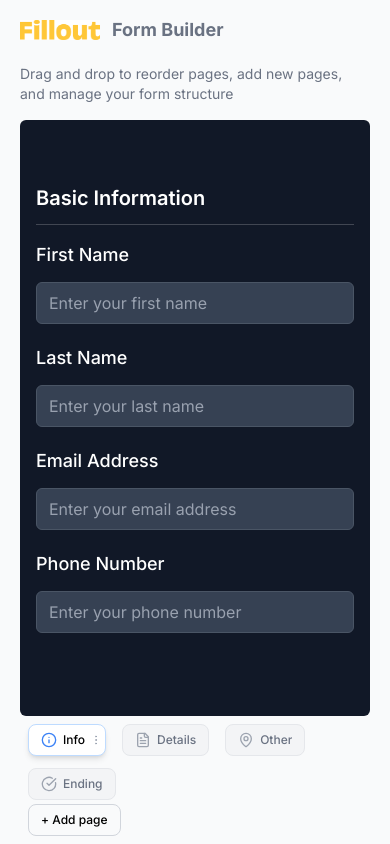
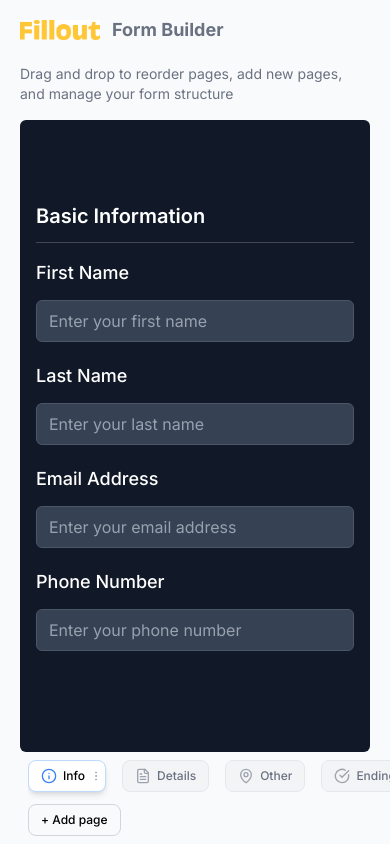
Before and after one commit to TPSReports80/fillout-app, a Next.js app: page / in a window 390 px wide. Built offline with nearby package versions, Linux system fonts and the light colour scheme.

Commit message:
Fixed drag boundaries

```diff
--- a/src/app/components/GapButton.tsx
+++ b/src/app/components/GapButton.tsx
@@ -1,4 +1,5 @@
-import React from "react";
+import React, { useRef, useState, useEffect } from "react";
+import ReactDOM from "react-dom";
 import { FormTypeDropdown } from "./FormTypeDropdown";
 
 interface GapButtonProps {
@@ -21,6 +22,23 @@ export const GapButton: React.FC<GapButtonProps> = ({
   onFormTypeSelect,
 }) => {
   const isVisible = isHovered || isDropdownOpen;
+  const buttonRef = useRef<HTMLButtonElement>(null);
+  const [dropdownPos, setDropdownPos] = useState<{
+    left: number;
+    top: number;
+  } | null>(null);
+
+  useEffect(() => {
+    if (isDropdownOpen && buttonRef.current) {
+      const rect = buttonRef.current.getBoundingClientRect();
+      setDropdownPos({
+        left: rect.left + rect.width / 2,
+        top: rect.top, // position above the button
+      });
+    } else {
+      setDropdownPos(null);
+    }
+  }, [isDropdownOpen]);
 
   return (
     <div
@@ -40,16 +58,26 @@ export const GapButton: React.FC<GapButtonProps> = ({
         {isVisible && (
           <div className="relative animate-in fade-in duration-200">
             <button
+              ref={buttonRef}
               onClick={() => onToggleDropdown(index)}
               className="w-6 h-6 bg-white hover:bg-gray-100 text-black rounded-full flex items-center justify-center text-sm font-bold transition-all duration-200 shadow-lg hover:scale-110 border border-gray-300 cursor-pointer"
             >
               +
             </button>
 
-            {isDropdownOpen && (
+            {isDropdownOpen &&
+              dropdownPos &&
+              ReactDOM.createPortal(
                 <div
-                className="absolute bottom-full z-50 left-1/2 transform -translate-x-1/2 mb-1"
+                  className="z-50"
                   data-gap-dropdown
+                  style={{
+                    position: "fixed",
+                    left: dropdownPos.left,
+                    top: dropdownPos.top,
+                    transform: "translate(-50%, -100%)",
+                    marginBottom: "0.25rem", // mb-1
+                  }}
                   onClick={(e) => e.stopPropagation()}
                 >
                   <FormTypeDropdown
@@ -57,7 +85,8 @@ export const GapButton: React.FC<GapButtonProps> = ({
                       onFormTypeSelect(formType, index + 1)
                     }
                   />
-              </div>
+                </div>,
+                document.body
               )}
           </div>
         )}
--- a/src/app/components/PageNavigation.tsx
+++ b/src/app/components/PageNavigation.tsx
@@ -16,6 +16,7 @@ import {
   sortableKeyboardCoordinates,
   horizontalListSortingStrategy,
 } from "@dnd-kit/sortable";
+import { restrictToFirstScrollableAncestor } from "@dnd-kit/modifiers";
 import { PageTab } from "./PageTab";
 import { ContextMenu } from "./ContextMenu";
 import { NameModal } from "./NameModal";
@@ -216,13 +217,14 @@ export const PageNavigation: React.FC<PageNavigationProps> = ({
                 sensors={sensors}
                 collisionDetection={closestCenter}
                 onDragEnd={handleDragEnd}
+                modifiers={[restrictToFirstScrollableAncestor]}
               >
                 <SortableContext
                   items={pages}
                   strategy={horizontalListSortingStrategy}
                   key={pages.length + pages.map((p) => p.id).join("-")}
                 >
-                  <div className="flex flex-wrap gap-1 sm:gap-2 transition-all duration-300 ease-out">
+                  <div className="relative flex flex-nowrap gap-1 sm:gap-2 transition-all duration-300 ease-out overflow-x-auto w-full scrollbar-hide">
                     {pages.map((page, index) => (
                       <React.Fragment key={page.id}>
                         <div className="relative transition-all duration-300 ease-out">
--- a/src/app/globals.css
+++ b/src/app/globals.css
@@ -107,3 +107,11 @@ label {
 .slide-in {
   animation: slideIn 0.2s ease-out;
 }
+
+.scrollbar-hide {
+  scrollbar-width: none; /* Firefox */
+  -ms-overflow-style: none; /* IE 10+ */
+}
+.scrollbar-hide::-webkit-scrollbar {
+  display: none; /* Chrome/Safari/Webkit */
+}
```
Lines whose indentation alone changed are shown as unchanged.
